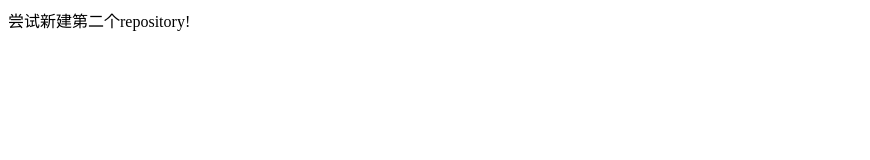
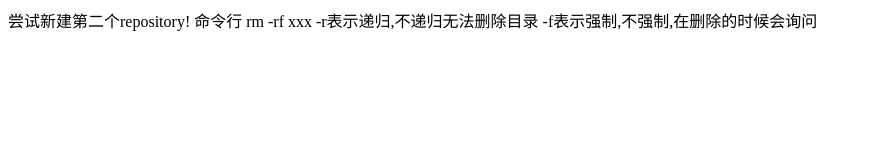
Before and after one commit to MRF3247/playInComp, a plain HTML site: page index.html in a window 1280 px wide. Shown: the whole page, without its empty margins (0-870 px from the left). Drawn offline with Linux system fonts and the light colour scheme.

Commit message:
写了一丢丢笔记

```diff
--- a/index.html
+++ b/index.html
@@ -1,5 +1,5 @@
 <!DOCTYPE html>
-<html lang="en">
+<html lang="zh-hans">
 <head>
     <meta charset="UTF-8">
     <meta name="viewport" content="width=device-width, initial-scale=1.0">
@@ -8,5 +8,9 @@
 </head>
 <body>
     尝试新建第二个repository!
+    命令行
+    rm -rf xxx
+    -r表示递归,不递归无法删除目录
+    -f表示强制,不强制,在删除的时候会询问
 </body>
 </html>
```
